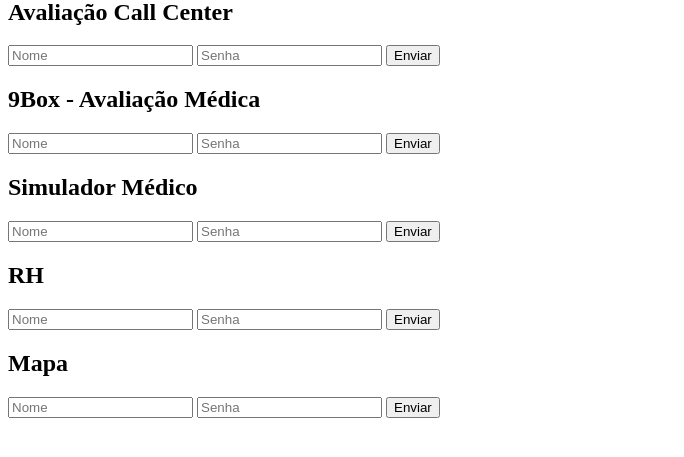
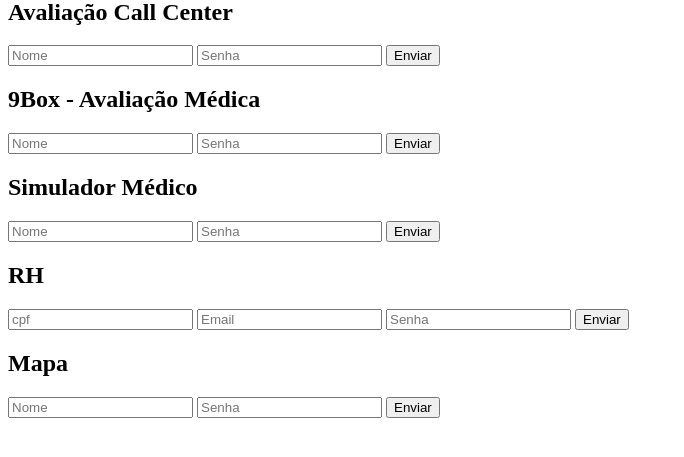
Before and after one commit to ViniciusDornelasDEV/SigaAvaliacoes, a PHP site: template module/usuario/view/usuario/usuario/login.phtml in a window 1280 px wide. Shown: the part 205-662 px from the top of the page, without its empty margins (0-684 px from the left). Run offline with PHP 8.4, Linux system fonts and the light colour scheme; the template is opened without the code that fills it, so the values that code supplies are empty.

Commit message:
Login do w9boxrh agora é por cpf e email

```diff
--- a/module/usuario/view/layout/layoutlogin.phtml
+++ b/module/usuario/view/layout/layoutlogin.phtml
@@ -29,6 +29,7 @@
         <!-- Scripts -->
         <?php echo $this->headScript()
             ->prependFile($this->basePath() . '/bootstrap/js/bootstrap.js')
+            ->prependFile($this->basePath() . '/js/jquery.maskedinput.min.js')
             ->prependFile($this->basePath() . '/js/jquery.min.js');
         ; ?>
 
--- a/module/usuario/view/usuario/usuario/login.phtml
+++ b/module/usuario/view/usuario/usuario/login.phtml
@@ -66,7 +66,8 @@
 	            <h2>RH</h2>
 	            <div class="cor6">
 	            	<input type="hidden" value="5" name="simulador">
-	                <input type="text" name="login" placeholder="Nome"/>
+	                <input type="text" name="cpf" id="cpf" placeholder="cpf"/>
+	                <input type="text" name="email" placeholder="Email"/>
 	                <input type="password" name="password" placeholder="Senha"/>
 	                <input type="submit" name="simulador" value="Enviar"/>
 	            </div>
@@ -86,3 +87,9 @@
         </article>
 
     </div>
+
+    <script type="text/javascript">
+	  $(document).ready(function() {
+		$("#cpf").mask("999.999.999-99");
+	  });
+</script>
```
Also changed, not shown: config/autoload/local.php (added, +13 -0 lines).
